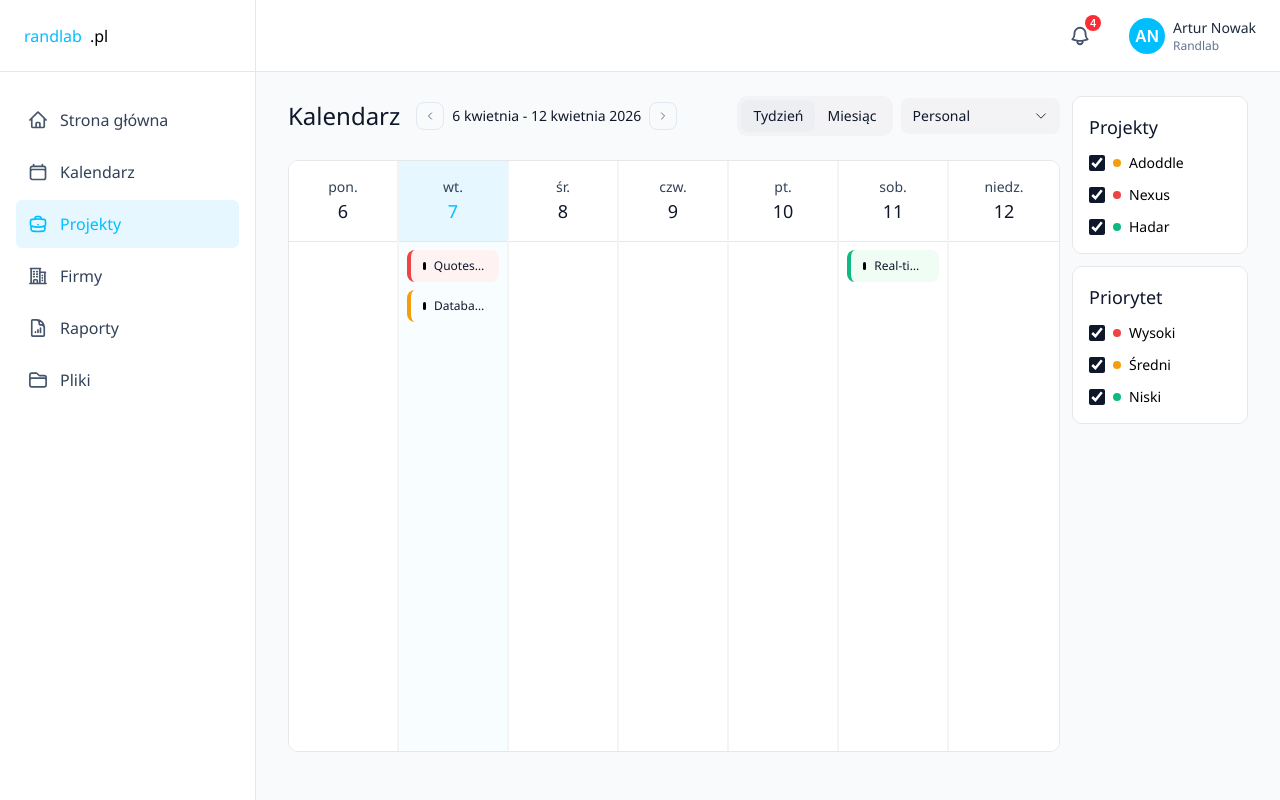
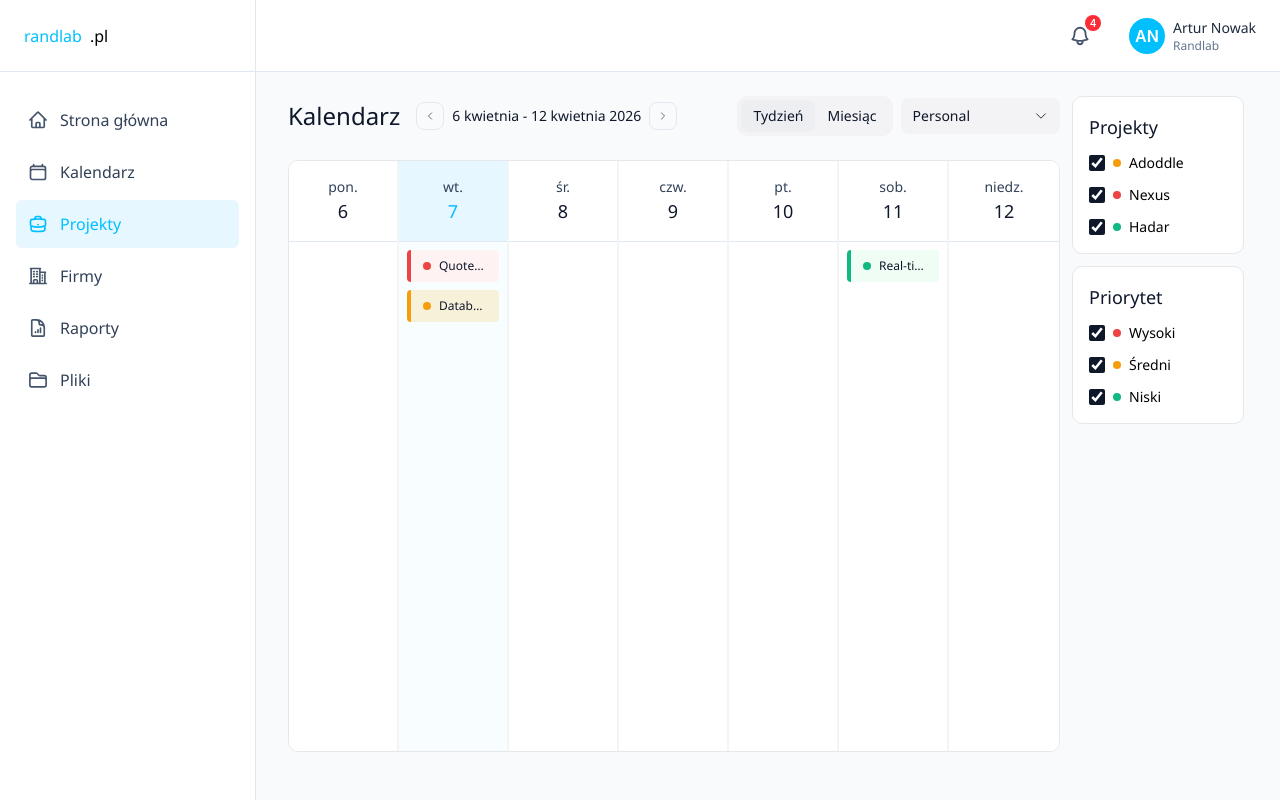
Before and after one commit to ScrumDone/ScrumDone, a React (Vite) app in the folder client/: page /calendar in a window 1280 px wide. Built offline with nearby package versions, Linux system fonts and the light colour scheme.

Commit message:
fixed colors in tasks and added padding on filters

```diff
--- a/client/src/components/calendarFilters.tsx
+++ b/client/src/components/calendarFilters.tsx
@@ -35,7 +35,7 @@ const FilterSection: React.FC<FilterSectionProps> = ({ title, options }) => {
 
 const CalendarFilters: React.FC = () => {
     return (
-        <aside className="flex w-44 flex-col gap-3">
+        <aside className="flex w-44 flex-col gap-3 pr-1">
             <FilterSection
                 title="Projekty"
                 options={[
--- a/client/src/components/calendarTaskItem.tsx
+++ b/client/src/components/calendarTaskItem.tsx
@@ -7,26 +7,31 @@ interface CalendarTaskItemProps {
     colorVariant: TaskColor
 }
 
-const colorVariantMap: Record<TaskColor, { border: string; bg: string }> = {
+const colorVariantMap: Record<TaskColor, { border: string; bg: string; dot: string }> = {
     red: {
         border: 'border-l-scrumdone-red-500',
         bg: 'bg-scrumdone-red-100',
+        dot: 'bg-scrumdone-red-500',
     },
     yellow: {
         border: 'border-l-scrumdone-yellow-500',
-        bg: 'bg-scrumdone-yellow-100',
+        bg: 'bg-scrumdone-yellow-400/15',
+        dot: 'bg-scrumdone-yellow-500',
     },
     green: {
         border: 'border-l-scrumdone-green-500',
         bg: 'bg-scrumdone-green-100',
+        dot: 'bg-scrumdone-green-500',
     },
     orange: {
         border: 'border-l-scrumdone-orange',
-        bg: 'bg-orange-600',
+        bg: 'bg-scrumdone-orange/15',
+        dot: 'bg-scrumdone-orange',
     },
     blue: {
         border: 'border-l-scrumdone-blue-main',
         bg: 'bg-scrumdone-blue-200',
+        dot: 'bg-scrumdone-blue-main',
     },
 }
 
@@ -35,8 +40,9 @@ const CalendarTaskItem: React.FC<CalendarTaskItemProps> = ({ title, colorVariant
 
     return (
         <div
-            className={`flex items-center gap-2 rounded-lg border-l-4 px-3 py-2 ${colors.border} ${colors.bg}`}        >
-            <span className="h-2 w-2 rounded-full bg-current" />
+            className={`flex items-center gap-2 rounded-sm border-l-4 px-3 py-2 ${colors.border} ${colors.bg}`}
+        >
+            <span className={`inline-block h-2 w-2 shrink-0 rounded-full ${colors.dot}`} />
             <p className="truncate font-segoe-ui text-[12px] leading-4 font-normal text-slate-900 antialiased">{title}</p>
         </div>
     )
```
